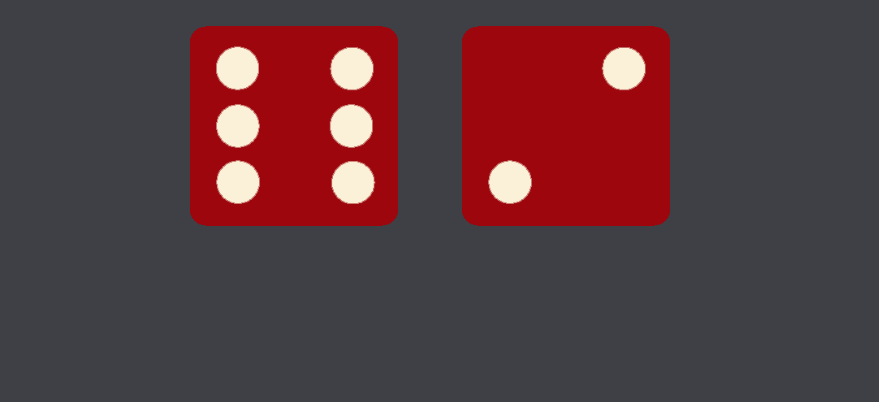
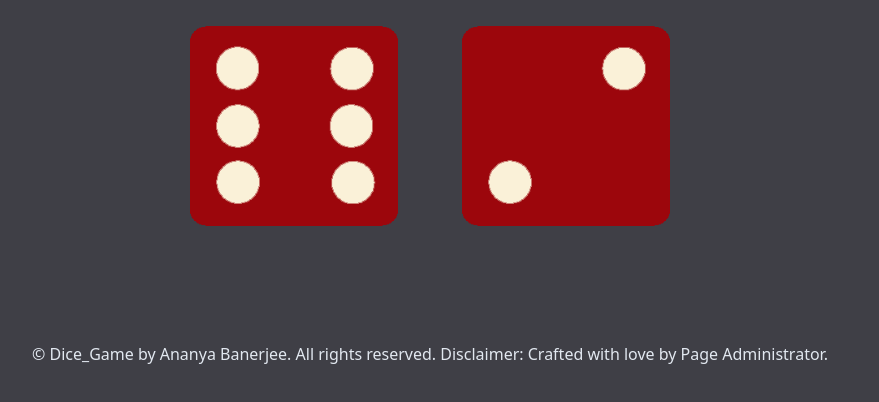
Before and after one commit to AnanyaBan/Dice_Game, a plain HTML site: page index.html in a window 1280 px wide. Shown: the part 318-720 px from the top of the page, without its empty margins (210-1089 px from the left). Drawn offline with nearby package versions, Linux system fonts and the light colour scheme.

Commit message:
Update index.html

```diff
--- a/index.html
+++ b/index.html
@@ -45,7 +45,9 @@
     </div>
   </div>
 
-
+  <div class="flex justify-center text-slate-200 pt-16">
+    © Dice_Game by Ananya Banerjee. All rights reserved. Disclaimer: Crafted with love by Page Administrator.
+  </div>
 
   <script src="js/index.js"></script>
 
```
